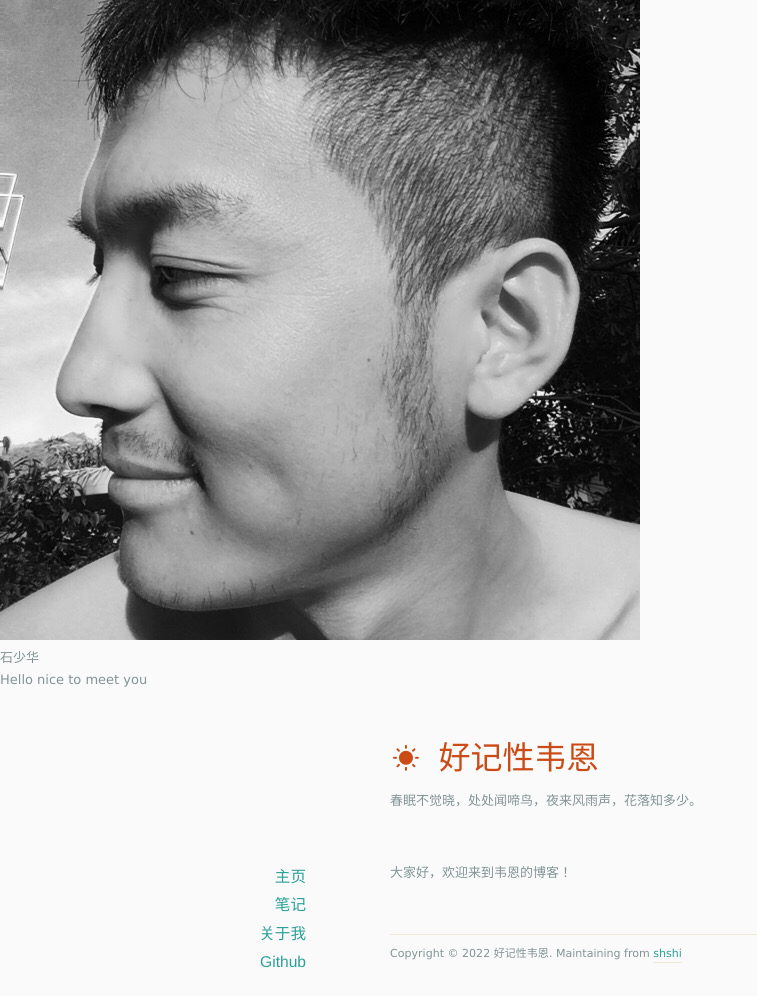
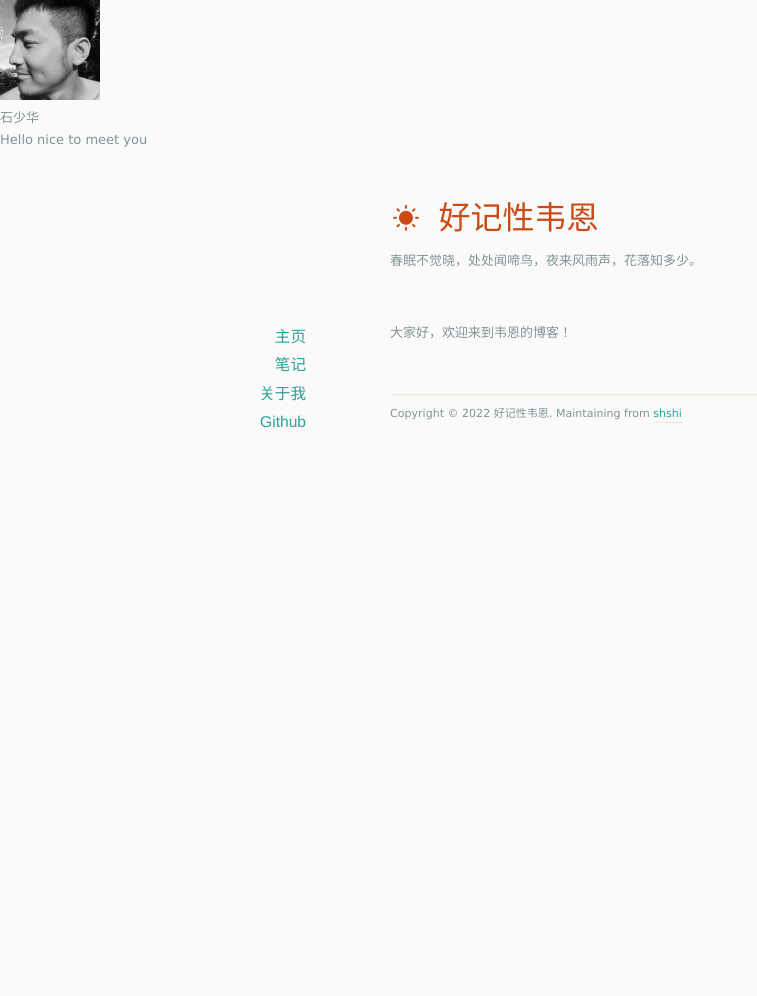
Before and after one commit to shshi/shishaohua.github.io, a Jekyll site: the page built from docs/index.html, in a window 1280 px wide. Shown: the whole page, without its empty margins (0-757 px from the left). Built offline with Jekyll 4.4.1, drawn with Linux system fonts in a browser that asks for light colours; nearby versions of some CDN libraries; the list of posts is cut into pages by our own code; after the commit the page ends 900 px from its top, so only the background shows below that.

Commit message:
Update default.html

```diff
--- a/docs/_layouts/default.html
+++ b/docs/_layouts/default.html
@@ -19,7 +19,7 @@
 
 
   <div class="profile">
-    <img class="selfie" alt="{{ site.author.name }}" src="{{ site.author.selfie }}" />
+    <img class="selfie" alt="{{ site.author.name }}" src="{{ site.author.selfie }}" width=100/>
     <div class="info">
       <div class="title">{{ site.author.name }}</div>
       <div class="description">{{ site.author.desc }}</div>
```
